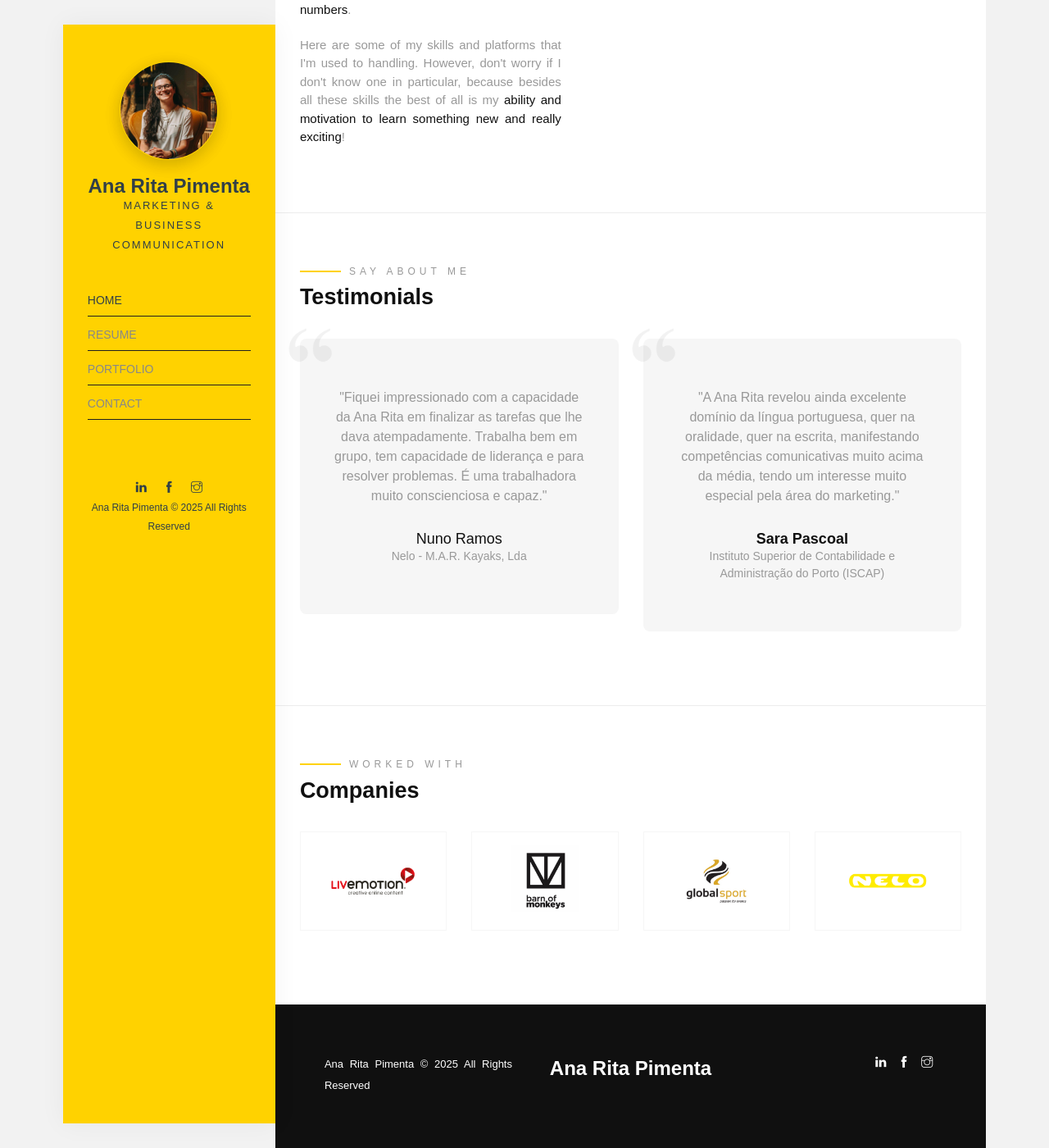
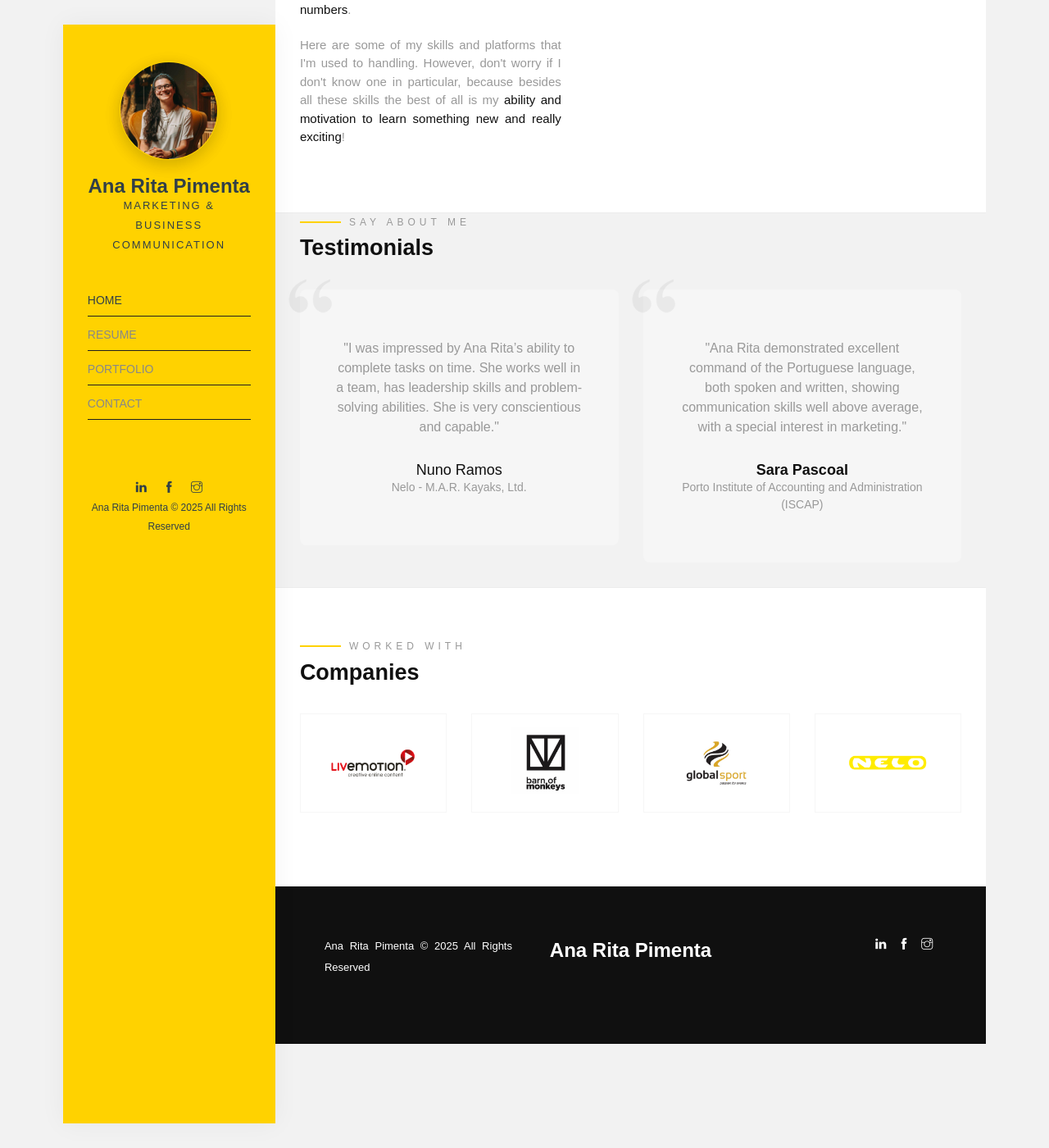
Before and after one commit to anaritapimenta/anaritapimenta.github.io, a Jekyll site: the page built from index.html, in a window 1280 px wide and 1400 px high, scrolled down 1608 px. Shown: the whole window at 82% size. Built offline with Jekyll 4.4.1, drawn with Linux system fonts in a browser that asks for light colours; some web fonts are replaced.

Commit message:
Update index.html

```diff
--- a/index.html
+++ b/index.html
@@ -1,99 +1,79 @@
 ---
-title: Home
+title: Ana Rita Pimenta - Professional Portfolio
 layout: default
+description: "Meet Ana Rita Pimenta: a creative, collaborative and dedicated professional with leadership and marketing expertise."
 ---
 
-<div class="about">
+<div class="about" role="region" aria-label="About Ana Rita Pimenta">
   <div class="container-fluid">
     <div class="row">
       <div class="col-md-7">
         <img
-          src="{{
-            'assets/img/avatar.jpg'
-              | prepend: site.baseurl
-              | prepend: site.url
-          }}"
+          src="{{ 'assets/img/avatar.jpg' | prepend: site.baseurl | prepend: site.url }}"
           class="img-fluid mb-15 animate-box fadeInLeft animated"
           data-animate-effect="fadeInLeft"
           alt="Portrait of Ana Rita Pimenta seated in a cosy setting, smiling"
+          loading="lazy"
         />
       </div>
-      <div
-        class="col-md-5 animate-box fadeInLeft animated"
-        data-animate-effect="fadeInLeft"
-      >
+      <div class="col-md-5 animate-box fadeInLeft animated" data-animate-effect="fadeInLeft">
         <span class="heading-meta style-1">About Me</span>
-        <h3 class="about-heading">{{ site.author.name }}</h3>
+
+        <!-- Unique H1, max 60 characters -->
+        <h1 class="about-heading">
+          {{ site.author.name }}
+          <span class="sr-only"> – Creative and Collaborative Professional</span>
+        </h1>
 
         <p>
-  <strong>Friendly</strong>, <strong>organised</strong>,
-  <strong>collaborative</strong>, and
-  <strong>creative by nature</strong>.
+          <strong>Friendly</strong>, <strong>organised</strong>, <strong>collaborative</strong>, and <strong>creative by nature</strong>.
         </p>
         <p>
-  I am a <strong>highly driven self-starter</strong>, who is
-  <strong>observant and perceptive to the needs of the company</strong>,
-  <strong>colleagues</strong>, and <strong>clients</strong> I work with.
+          I am a <strong>highly driven self-starter</strong>, who is <strong>observant and perceptive to the needs of the company</strong>, <strong>colleagues</strong>, and <strong>clients</strong> I work with.
         </p>
         <p>
-  I bring a great deal of <strong>energy</strong> and am
-  <strong>self-motivated</strong> to complete tasks on time and within
-  budget.
+          I bring a great deal of <strong>energy</strong> and am <strong>self-motivated</strong> to complete tasks on time and within budget.
         </p>
         <p>
-  I have the <strong>ability to identify challenges</strong> and
-  <strong>develop solutions independently or within a team</strong>.
+          I have the <strong>ability to identify challenges</strong> and <strong>develop solutions independently or within a team</strong>.
         </p>
         <p>
-  I am a <strong>lively</strong> and
-  <strong>passionate individual</strong> who
-  <strong>loves sports</strong>, enjoys <strong>meeting new people</strong>,
-  and is always eager to <strong>learn new things</strong>.
+          I am a <strong>lively</strong> and <strong>passionate individual</strong> who <strong>loves sports</strong>, enjoys <strong>meeting new people</strong>, and is always eager to <strong>learn new things</strong>.
         </p>
 
-        <input
-          type="button"
-          value="Download CV"
-          onclick="window.open('cv.pdf','_blank')"
-        />
+        <input type="button" value="Download CV" onclick="window.open('cv.pdf','_blank')" aria-label="Download CV of Ana Rita Pimenta" />
 
-        <div class="cardvisit">
+        <div class="cardvisit" role="contentinfo" aria-label="Contact and personal information">
+          <h2 class="sr-only">Contact Information</h2>
           <h3>{{ site.author.name }}</h3>
           <span>{{ site.author.role }}</span>
           <div class="divider-line"></div>
-          <p>
-            <i class="ti-calendar"></i> &nbsp;{{ site.author.date_of_birth }}
-          </p>
-          <p>
-            <i class="ti-email"></i> &nbsp;<a
-              href="mailto:{{ site.author.email }}"
-              >{{ site.author.email }}</a
-            >
-          </p>
-          <p>
-            <i class="ti-location-pin"></i> &nbsp;{{ site.author.location }}
-          </p>
-          <p>
-            <i class="ti-mobile"></i> &nbsp;<a
-              href="tel:{{ site.author.phone_number }}"
-              >{{ site.author.phone_number }}</a
-            >
-          </p>
+          <p><i class="ti-calendar"></i> &nbsp;{{ site.author.date_of_birth }}</p>
+          <p><i class="ti-email"></i> &nbsp;<a href="mailto:{{ site.author.email }}">{{ site.author.email }}</a></p>
+          <p><i class="ti-location-pin"></i> &nbsp;{{ site.author.location }}</p>
+          <p><i class="ti-mobile"></i> &nbsp;<a href="tel:{{ site.author.phone_number }}">{{ site.author.phone_number }}</a></p>
         </div>
       </div>
     </div>
   </div>
 </div>
+
 <div class="divider1"></div>
+
 {% include skills.html %}
+
 <div class="divider1"></div>
-<div class="testiominal">
+
+<div class="testimonial" role="region" aria-label="Testimonials about Ana Rita Pimenta">
   <div class="container-fluid">
     <div class="row">
       <div class="col-md-12">
         <span class="heading-meta style-1">Say About Me</span>
+
+        <!-- Unique H2 for testimonials, max 60 characters -->
         <h2 class="heading animate-box" data-animate-effect="fadeInLeft">
           Testimonials
+          <span class="sr-only"> from clients and colleagues about Ana Rita Pimenta</span>
         </h2>
       </div>
     </div>
@@ -101,58 +81,51 @@
       <div class="col-md-6 animate-box" data-animate-effect="fadeInLeft">
         <div class="quote-card">
           <img
-            src="{{
-              'assets/img/quote.png'
-                | prepend: site.baseurl
-                | prepend: site.url
-            }}"
-            alt=""
+            src="{{ 'assets/img/quote.png' | prepend: site.baseurl | prepend: site.url }}"
+            alt="Quotation mark icon"
             class="quote-2"
+            loading="lazy"
           />
           <p>
-            "Fiquei impressionado com a capacidade da Ana Rita em finalizar as
-            tarefas que lhe dava atempadamente. Trabalha bem em grupo, tem
-            capacidade de liderança e para resolver problemas. É uma
-            trabalhadora muito conscienciosa e capaz."
+            "I was impressed by Ana Rita’s ability to complete tasks on time. She works well in a team, has leadership skills and problem-solving abilities. She is very conscientious and capable."
           </p>
           <h5><strong>Nuno Ramos</strong></h5>
-          <p class="occupation">Nelo - M.A.R. Kayaks, Lda</p>
+          <p class="occupation">Nelo - M.A.R. Kayaks, Ltd.</p>
         </div>
       </div>
       <div class="col-md-6 animate-box" data-animate-effect="fadeInLeft">
         <div class="quote-card">
           <img
-            src="{{
-              'assets/img/quote.png'
-                | prepend: site.baseurl
-                | prepend: site.url
-            }}"
-            alt="quote"
+            src="{{ 'assets/img/quote.png' | prepend: site.baseurl | prepend: site.url }}"
+            alt="Quotation mark icon"
             class="quote-2"
+            loading="lazy"
           />
           <p>
-            "A Ana Rita revelou ainda excelente domínio da língua portuguesa,
-            quer na oralidade, quer na escrita, manifestando competências
-            comunicativas muito acima da média, tendo um interesse muito
-            especial pela área do marketing."
+            "Ana Rita demonstrated excellent command of the Portuguese language, both spoken and written, showing communication skills well above average, with a special interest in marketing."
           </p>
           <h5>Sara Pascoal</h5>
           <p class="occupation">
-            Instituto Superior de Contabilidade e Administração do Porto (ISCAP)
+            Porto Institute of Accounting and Administration (ISCAP)
           </p>
         </div>
       </div>
     </div>
   </div>
 </div>
+
 <div class="divider1"></div>
-<div class="companies">
+
+<div class="companies" role="region" aria-label="Companies where Ana Rita worked">
   <div class="container-fluid">
     <div class="row">
       <div class="col-md-12">
         <span class="heading-meta style-1">Worked With</span>
+
+        <!-- Unique H2 for companies, max 60 characters -->
         <h2 class="heading animate-box" data-animate-effect="fadeInLeft">
           Companies
+          <span class="sr-only"> where Ana Rita Pimenta gained experience</span>
         </h2>
       </div>
     </div>
@@ -160,55 +133,57 @@
       <div class="col-md-3 animate-box" data-animate-effect="fadeInLeft">
         <div class="clients">
           <img
-            src="{{
-              'assets/img/companies/livemotion.png'
-                | prepend: site.baseurl
-                | prepend: site.url
-            }}"
+            src="{{ 'assets/img/companies/livemotion.png' | prepend: site.baseurl | prepend: site.url }}"
             class="img-fluid"
-            alt=""
+            alt="Livemotion company logo"
+            loading="lazy"
           />
         </div>
       </div>
       <div class="col-md-3 animate-box" data-animate-effect="fadeInLeft">
         <div class="clients">
           <img
-            src="{{
-              'assets/img/companies/barn-of-monkeys.png'
-                | prepend: site.baseurl
-                | prepend: site.url
-            }}"
+            src="{{ 'assets/img/companies/barn-of-monkeys.png' | prepend: site.baseurl | prepend: site.url }}"
             class="img-fluid"
-            alt=""
+            alt="Barn of Monkeys company logo"
+            loading="lazy"
           />
         </div>
       </div>
       <div class="col-md-3 animate-box" data-animate-effect="fadeInLeft">
         <div class="clients">
           <img
-            src="{{
-              'assets/img/companies/global-sport.png'
-                | prepend: site.baseurl
-                | prepend: site.url
-            }}"
+            src="{{ 'assets/img/companies/global-sport.png' | prepend: site.baseurl | prepend: site.url }}"
             class="img-fluid"
-            alt=""
+            alt="Global Sport company logo"
+            loading="lazy"
           />
         </div>
       </div>
       <div class="col-md-3 animate-box" data-animate-effect="fadeInLeft">
         <div class="clients">
           <img
-            src="{{
-            'assets/img/companies/nelo.png'
-              | prepend: site.baseurl
-              | prepend: site.url
-          }}"
+            src="{{ 'assets/img/companies/nelo.png' | prepend: site.baseurl | prepend: site.url }}"
             class="img-fluid"
-            alt=""
+            alt="Nelo company logo"
+            loading="lazy"
           />
         </div>
       </div>
     </div>
   </div>
 </div>
+
+<style>
+  /* Screen reader only text for SEO and accessibility */
+  .sr-only {
+    position: absolute !important;
+    width: 1px !important;
+    height: 1px !important;
+    padding: 0 !important;
+    margin: -1px !important;
+    overflow: hidden !important;
+    clip: rect(0, 0, 0, 0) !important;
+    border: 0 !important;
+  }
+</style>
```
Lines whose indentation alone changed are shown as unchanged.
